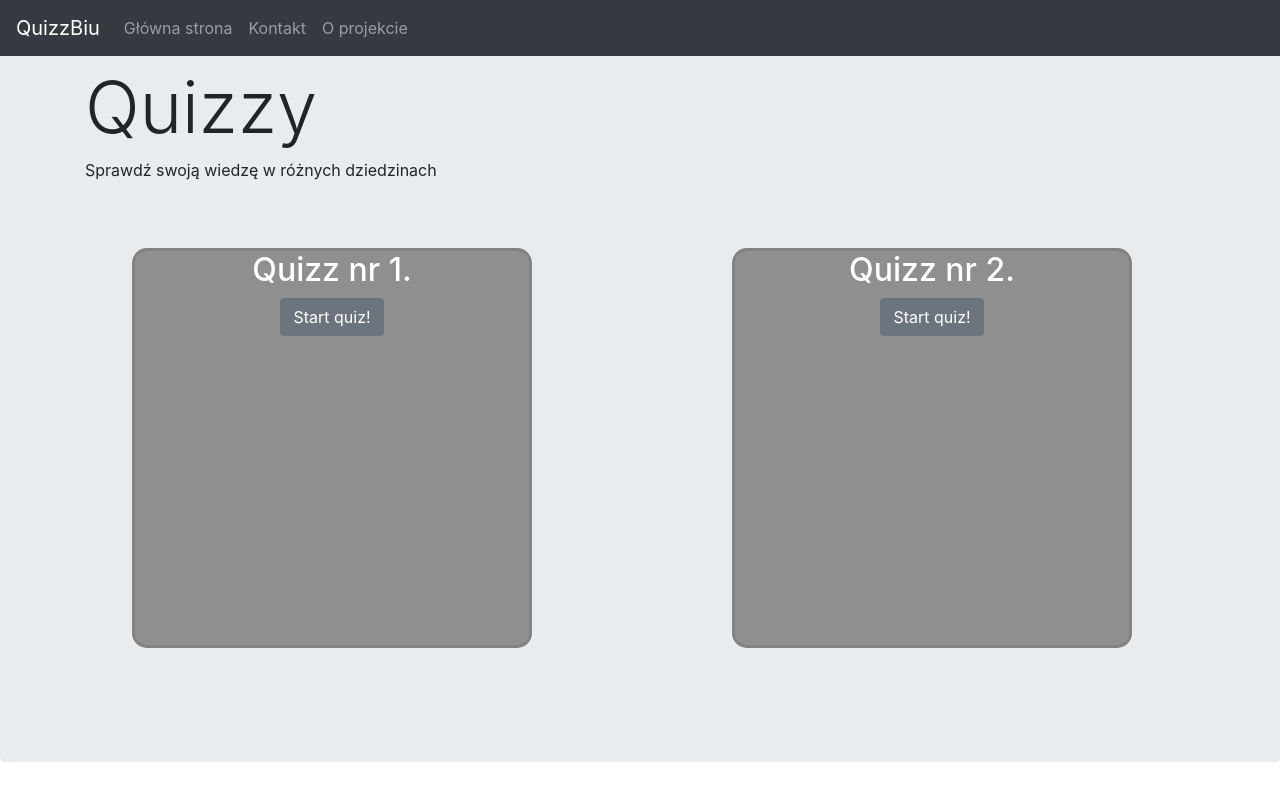
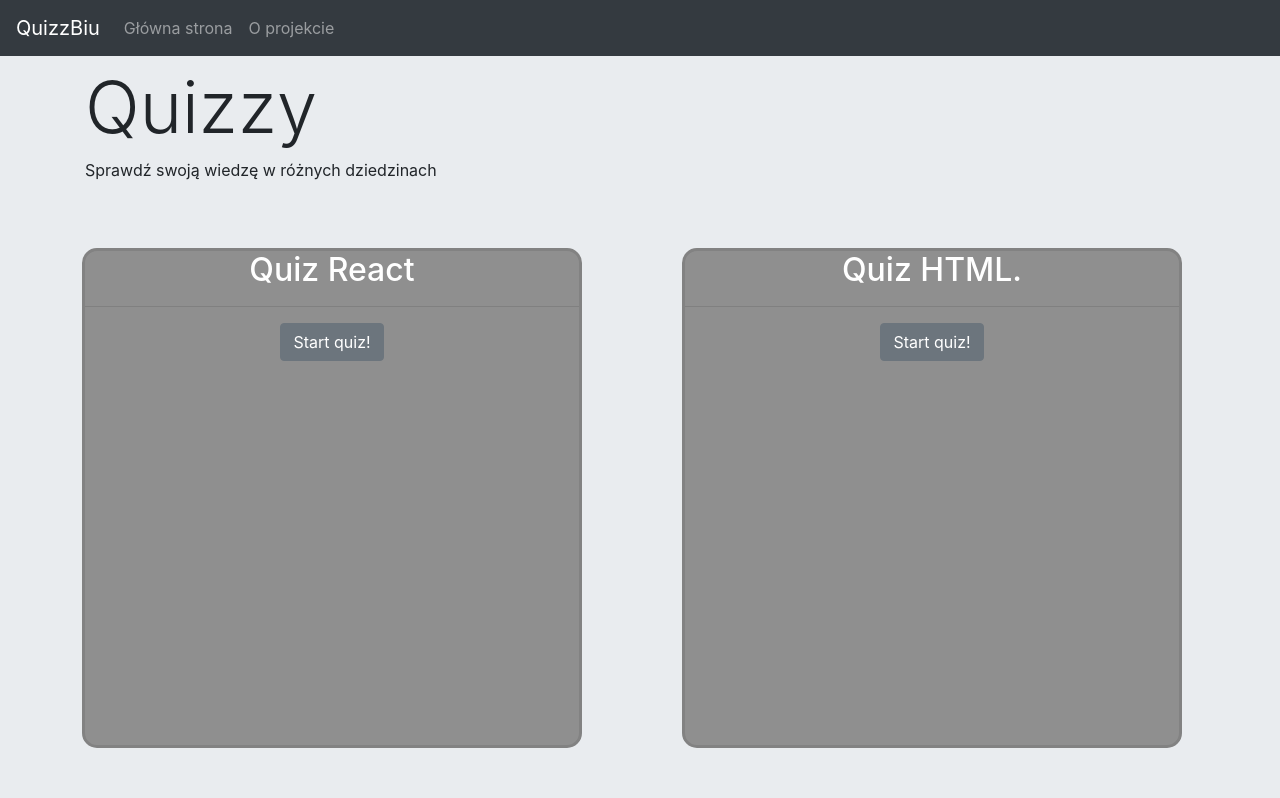
Before and after one commit to mario688/Heroku-project-biu, a React (Create React App) app: page / in a window 1280 px wide. Shown: the top 798 px of the page. Built offline with nearby package versions, Linux system fonts and the light colour scheme.

Commit message:
Added sentence with gap and questions for quizzes

```diff
--- a/src/Style.scss
+++ b/src/Style.scss
@@ -1,39 +1,65 @@
 $primary-color: rgb(143, 143, 143);
 @mixin box{
-    width:400px;
-    height: 400px;
-    margin:50px 100px 50px 100px;
+    width:500px;
+    height: 500px;
+    margin:50px 50px 50px 50px;
+
     color:white;
     text-align: center;
     border:3px solid darken( $primary-color, 5% );
     border-radius: 15px;
     background-color: $primary-color;
 }
-
-#quizzes{
-  width: 100%;
-  max-width: 100%;
-}
 .quiz1{
     @include box;
     float: left;
 }
 .quiz2{
+  float: left;
+  @include box;
+
+}
+.quiz3{
   display: inline-block;
   @include box;
 }
 #checkboxlist{
   margin-left: 150px;
   text-align: left;
-
   input{
     width: 30px;
     height: 30px;
   }
 }
+#gap{
+  width: 140px;
+  border:none;
+  background: transparent;
+  margin-left:5px;
+  margin-right:2px;
+  color: black;
+}
+#gap:focus{
+  outline: none;
+
+  color:white;
+}
+#quizzes{
+  width: 100%;
+  max-width: 100%;
+}
+.btn-secondary{
+  max-height: 75px;
+
+}
+button:active{
+  transform: translateY(4px);
+}
+
+
 
 .scrollTable{
-  width: 395px;
+  width: 100%;
   height: 250px;
   overflow-y: auto;
   overflow-x: hidden
@@ -46,12 +72,14 @@ Link{
 
 }
 .question-text{
-  font-size:xx-large;
+  font-size:x-large;
+  margin-bottom: 20px;
 }
 .scrollTable::-webkit-scrollbar-track {
   background: #1e1e24;
 }
 #openQuestion{
+  color:black;
   border-radius: 6px;
   background-color: lighten( $primary-color, 30% );
 }
--- a/src/components/About.js
+++ b/src/components/About.js
@@ -2,11 +2,10 @@ import React from "react"
 import NaviBar from "./NaviBar";
 import Footer from "./Footer";
 import Body from "./Body";
-import ChooseQuiz from "./ChooseQuiz";
-import Style from '../Style.scss'
 import photo from "../img/logo_header.png"
 import check from "../img/check.png"
 export default function About() {
+
     return (
         <>
 
@@ -33,7 +32,7 @@ export default function About() {
             <li>(1 pkt) Prawda/Fałsz<img id="check" src={check} alt="Logo PJATKA"/></li>
             <li>(1 pkt) Krótka odpowiedź<img id="check" src={check} alt="Logo PJATKA"/></li>
             <li>(1 pkt) Wybór odpowiedzi z listy</li>
-            <li>(2 pkt) Wypełnienie słów</li>
+            <li>(2 pkt) Wypełnienie słów<img id="check" src={check} alt="Logo PJATKA"/></li>
             <li>(3 pkt) Sortowanie elementów</li>
             <li>(2 pkt) Dopasowanie elementów</li>
             </ul>
--- a/src/components/ChooseQuiz.js
+++ b/src/components/ChooseQuiz.js
@@ -19,7 +19,8 @@ export default function ChooseQuiz() {
             <div class="quiz1">
             <h2>{quizdata[0].quizTitle}</h2>
             {buttonChat ? <QuizApp id="0" />:null}
-            <button className="btn btn-secondary" onClick={() => SetbuttonChat(!buttonChat)}>
+            <hr></hr>
+            <button  className="btn btn-secondary" onClick={() => SetbuttonChat(!buttonChat)}>
                  {buttonChat ? "Zamknij quiz!":"Start quiz!"}
                         </button>
             </div>
@@ -27,8 +28,17 @@ export default function ChooseQuiz() {
             <div class="quiz2">
             <h2>{quizdata[1].quizTitle}</h2>
              {buttonChat2 ? <QuizApp id="1" />:null}
+             <hr></hr>
             <button className="btn btn-secondary" onClick={() => SetbuttonChat2(!buttonChat2)}>
                 {buttonChat2 ? "Zamknij quiz!":"Start quiz!"}</button>
+
+                </div>
+            <div class="quiz3">
+            <h2>{quizdata[2].quizTitle}</h2>
+             {buttonChat3 ? <QuizApp id="2" />:null}
+             <hr></hr>
+            <button className="btn btn-secondary" onClick={() => SetbuttonChat3(!buttonChat3)}>
+                {buttonChat3 ? "Zamknij quiz!":"Start quiz!"}</button>
 
                 </div>
             </div>
--- a/src/components/NaviBar.js
+++ b/src/components/NaviBar.js
@@ -21,9 +21,7 @@ export default function NaviBar() {
                         <a><Link className="nav-link" to="/Home">Główna strona <span className="sr-only">(current)</span></Link></a>
                     </li>
 
-                    <li className="nav-item">
-                        <a className="nav-link">Kontakt</a>
-                    </li>
+
                     <li className="nav-item">
                         <a><Link className="nav-link" to="/About">O projekcie</Link></a>
                     </li>
--- a/src/components/QuizData.js
+++ b/src/components/QuizData.js
@@ -1,24 +1,23 @@
 const quizdata=[
     {
-         quizTitle:"Quizz nr 1.",
+         quizTitle:"Quiz React",
          questions:[
           {
-                typOfQuestion:'open',
-                questionText: 'Wpisz cos',
+            typOfQuestion:'choice',
+              questionText: 'Wszystko w reackcie jest',
               answerOptions: [
-                    { answerText: 'cos', isCorrect:"cos" },
-
+                  { answerText: 'modułem', isCorrect: false },
+                  { answerText: 'komponentem', isCorrect: true },
+                  { answerText: 'pakietem', isCorrect: false },
+                  { answerText: 'klasą', isCorrect: false },
               ],
           },
+          {
+            typOfQuestion:'open',
+            questionText: 'Jaki port jest domyślny, na którym startuje webpack-dev-server',
+            answerOptions: [
+                { answerText: '8080', isCorrect:"8080" },
 
-          {
-            typOfQuestion:'choice',
-              questionText: 'Stolica Polski?',
-              answerOptions: [
-                  { answerText: 'New York', isCorrect: false },
-                  { answerText: 'London', isCorrect: false },
-                  { answerText: 'Polska', isCorrect: true },
-                  { answerText: 'Dublin', isCorrect: false },
             ],
         },
           {
@@ -33,31 +32,33 @@ const quizdata=[
         },
           {
             typOfQuestion:'choice',
-            questionText: 'HTML jest językiem programowania',
+            questionText: 'co jest używane do przekazywania danych do zewnętrznego komponentu',
             answerOptions: [
-                { answerText: 'prawda', isCorrect: true },
-                { answerText: 'fałsz', isCorrect: false },
+                { answerText: 'setState', isCorrect: false },
+                { answerText: 'render with arguments', isCorrect: false },
+                { answerText: 'props', isCorrect: true },
+                { answerText: 'PropTypes', isCorrect: false },
 
             ],
         },
           {
             typOfQuestion:'choice',
-              questionText: 'Z czego jest robiony majonez',
+              questionText: 'Co pomaga reactowi, aby dane były jednokierunkowe',
               answerOptions: [
-                  { answerText: 'pomidorów', isCorrect: false },
-                  { answerText: 'jajek ', isCorrect: true },
-                  { answerText: 'krzesła', isCorrect: false },
-                  { answerText: 'chleba', isCorrect: false },
+                  { answerText: 'flux', isCorrect: true },
+                  { answerText: 'JSX ', isCorrect: false },
+                  { answerText: 'dom', isCorrect: false },
+                  { answerText: 'props', isCorrect: false },
               ],
           },
           {
             typOfQuestion:'choice',
-            questionText: 'Jak nazywa się gwiazda w naszym układzie?',
+            questionText: 'Które z poniższych jest prawidłową sekwencją przepływu danych koncepcji strumienia?',
             answerOptions: [
-                { answerText: 'New York', isCorrect: false },
-                { answerText: 'London', isCorrect: false },
-                { answerText: 'Słońce', isCorrect: true },
-                { answerText: 'Dublin', isCorrect: false },
+                { answerText: 'Dispatcher->Action->Store->View', isCorrect: false },
+                { answerText: 'Action->Dispatcher->View->Store', isCorrect: false },
+                { answerText: 'Action->Dispatcher->Store->View', isCorrect: true },
+                { answerText: 'Action->Store->Dispatcher->View', isCorrect: false },
             ],
         },
          ]
@@ -65,26 +66,131 @@ const quizdata=[
 
 
      {
-      quizTitle:"Quizz nr 2.",
+      quizTitle:"Quiz HTML.",
       questions:[
-       {     openQuestion:false,
-           questionText: 'What is the capital of France?',
+        {
+            typOfQuestion:'choice',
+            questionText: 'Wybierz poprawny element HTML dla największego nagłówka',
             answerOptions: [
-               { answerText: 'New York', isCorrect: false },
-               { answerText: 'London', isCorrect: false },
-               { answerText: 'Paris', isCorrect: true },
-               { answerText: 'Dublin', isCorrect: false },
+                { answerText: '<h6>', isCorrect: false },
+                { answerText: '<h1>', isCorrect: true },
+                { answerText: '<head>', isCorrect: false },
+                { answerText: '<heading>', isCorrect: false },
             ],
         },
-       {     openQuestion:false,
-           questionText: 'Who is CEO of Tesla?',
+
+            {
+                typOfQuestion:'gapWord',
+                sentence: 'Aby utworzyć listę',
+                restSentence: 'w HTML używamy znacznika <ul>',
                 answerOptions: [
-               { answerText: 'Jeff Bezos', isCorrect: false },
-               { answerText: 'Elon Musk', isCorrect: true },
-               { answerText: 'Bill Gates', isCorrect: false },
-               { answerText: 'Tony Stark', isCorrect: false },
+                    { answerText: 'punktowaną', isCorrect: "punktowaną" },
+
                 ],
             },
+
+        {
+            typOfQuestion:'multiChoice',
+            questionText: 'Które rodzaje inputów istnieją',
+            answerOptions: [
+                { answerText: 'text', isCorrect: true },
+                { answerText: 'radio', isCorrect: true },
+                { answerText: 'video', isCorrect: false },
+                { answerText: 'image', isCorrect: true },
+                { answerText: 'password', isCorrect: true },
+            ],
+        },
+
+
+        {
+            typOfQuestion:'open',
+            questionText: 'Jaki jest prawidłowy element HTML do wstawiania końca wiersza?',
+            answerOptions: [
+                { answerText: '<br>', isCorrect: "<br>" },
+            ],
+        },
+        {
+            typOfQuestion:'choice',
+            questionText: 'Kto tworzy standardy internetowe?',
+            answerOptions: [
+                { answerText: 'Internet Explorer', isCorrect: false },
+                { answerText: 'The World Wide Web Consortium', isCorrect: true },
+                { answerText: 'Microsoft', isCorrect: false },
+                { answerText: 'Google', isCorrect: false },
+            ],
+        },
+        {
+            typOfQuestion:'open',
+            questionText: 'Podaj rozwinięcie skrótu HTML',
+            answerOptions: [
+                { answerText: 'HyperText Markup Language', isCorrect: "HyperText Markup Language" },
+            ],
+        },
+        {
+            typOfQuestion:'choice',
+            questionText: 'Elementy blokowe są zwykle wyświetlane bez rozpoczynania nowego wiersza.',
+            answerOptions: [
+                { answerText: 'prawda', isCorrect: false },
+                { answerText: 'fałsz', isCorrect: true },
+            ],
+        },
+
+      ]
+  },
+  {
+    quizTitle:"Quiz CSS",
+    questions:[
+      {
+          typOfQuestion:'choice',
+          questionText: 'Co oznacza skrót CSS?',
+          answerOptions: [
+              { answerText: 'Creative Style Sheets', isCorrect: false },
+              { answerText: 'Cascading Style Sheets  ', isCorrect: true },
+              { answerText: 'Computer Style Sheets', isCorrect: false },
+              { answerText: 'Colorful Style Sheets', isCorrect: false },
+          ],
+      },
+
+      {
+        typOfQuestion:'choice',
+        questionText: 'Jaki jest poprawny kod HTML do odwoływania się do zewnętrznego arkusza stylów?',
+        answerOptions: [
+            { answerText: '<style src="mystyle.css">', isCorrect: false },
+            { answerText: '<link rel="stylesheet" type="text/css" href="mystyle.css">  ', isCorrect: true },
+            { answerText: '<stylesheet>mystyle.css</stylesheet>', isCorrect: false },
+        ],
+    },
+
+      {
+          typOfQuestion:'multiChoice',
+          questionText: 'Jaka jest poprawna składnia CSS?',
+          answerOptions: [
+              { answerText: 'body {color: black;}', isCorrect: true },
+              { answerText: '.nameClass{width:100px;}', isCorrect: true },
+              { answerText: '{bodycolor=black;}', isCorrect: false },
+              { answerText: '.nameClass{width:100%;}', isCorrect: true },
+
+          ],
+      },
+
+
+      {
+          typOfQuestion:'open',
+          questionText: 'Która właściwość jest używana do zmiany koloru tła?',
+          answerOptions: [
+              { answerText: 'background-color', isCorrect: "background-color" },
+          ],
+      },
+      {
+          typOfQuestion:'choice',
+          questionText: 'Która właściwość CSS jest używana do zmiany koloru tekstu elementu?',
+          answerOptions: [
+              { answerText: 'text-color', isCorrect: false },
+              { answerText: 'color', isCorrect: true },
+              { answerText: 'fgcolor', isCorrect: true },
+          ],
+      },
+
     ]
 },
 
```
Also changed, not shown: src/components/Body.js (+0 -10 lines), src/components/Chat.js (+94 -94 lines), src/components/QuizApp.js (+18 -9 lines), src/components/ScoreBoardData.js (+15 -2 lines). Lines whose indentation alone changed are shown as unchanged.
